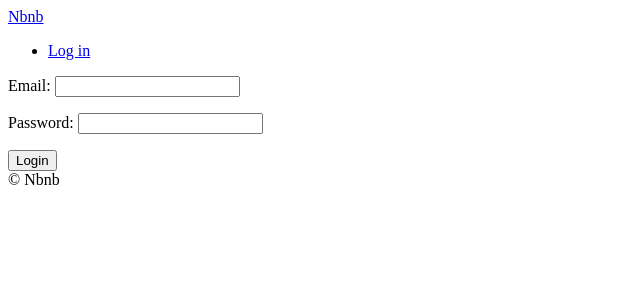
After one commit to kim-hyunjin/airbnb-web-clone, a Django app: page /users/login in a window 1280 px wide. The commit adds this page. Shown: the top 300 px of the page, without its empty margins (0-640 px from the left). Run offline with Django 3.2, Linux system fonts and the light colour scheme.

Commit message:
login, logout

```diff
--- a/config/urls.py
+++ b/config/urls.py
@@ -21,6 +21,7 @@ from django.conf.urls.static import static
 urlpatterns = [
     path("", include("core.urls", namespace="core")),
     path("rooms/", include("rooms.urls", namespace="rooms")),
+    path("users/", include("users.urls", namespace="users")),
     path("admin/", admin.site.urls),
 ]
 
--- a/templates/partials/nav.html
+++ b/templates/partials/nav.html
@@ -1,5 +1,9 @@
 
   <a href="{% url "core:home"  %}">Nbnb</a>
   <ul>
-    <li><a href="#">Login</a></li>
+    {% if user.is_authenticated %}
+      <li><a href="{% url "users:logout" %}">Log out</a></li>
+    {% else %}
+      <li><a href="{% url "users:login" %}">Log in</a></li>
+    {% endif %}
   </ul>
--- /dev/null
+++ b/templates/users/login.html
@@ -0,0 +1,16 @@
+{% extends "base.html" %}
+
+{% block page_title %}
+    Login
+{% endblock page_title %}
+
+{% block search-bar %}
+{% endblock search-bar %}
+
+{% block content %}
+    <form method="POST" action="{% url "users:login" %}">
+        {% csrf_token %}
+        {{form.as_p}}
+        <button>Login</button>
+    </form>
+{% endblock content %}
--- /dev/null
+++ b/users/forms.py
@@ -0,0 +1,19 @@
+from django import forms
+from . import models
+
+class LoginForm(forms.Form):
+
+    email = forms.EmailField()
+    password = forms.CharField(widget=forms.PasswordInput)
+
+    def clean(self):
+        email = self.cleaned_data.get("email")
+        password = self.cleaned_data.get("password")
+        try:
+            user = models.User.objects.get(email=email)
+            if user.check_password(password):
+                return self.cleaned_data
+            else:
+                self.add_error("password", forms.ValidationError("Password is wrong"))
+        except models.User.DoesNotExist:
+            self.add_error("email", forms.ValidationError("User does not exist"))
--- a/users/urls.py
+++ b/users/urls.py
@@ -0,0 +1,8 @@
+from django.urls import path
+from . import views
+
+app_name = "users"
+urlpatterns = [
+    path("login", views.LoginView.as_view(), name="login"),
+    path("logout", views.log_out, name="logout")
+]
--- a/users/views.py
+++ b/users/views.py
@@ -1,3 +1,24 @@
-from django.shortcuts import render
+from django.views import View
+from django.shortcuts import render, redirect, reverse
+from django.contrib.auth import authenticate, login, logout
+from . import forms
 
-# Create your views here.
+class LoginView(View):
+    def get(self, request):
+        form = forms.LoginForm()
+        return render(request, "users/login.html", {"form": form})
+
+    def post(self, request):
+        form = forms.LoginForm(request.POST)
+        if form.is_valid():
+            email = form.cleaned_data.get("email")
+            password = form.cleaned_data.get("password")
+            user = authenticate(request, username=email, password=password)
+            if user is not None:
+                login(request, user)
+                return redirect(reverse("core:home"))
+        return render(request, "users/login.html", {"form": form})
+
+def log_out(request):
+    logout(request)
+    return redirect(reverse("core:home"))
```
